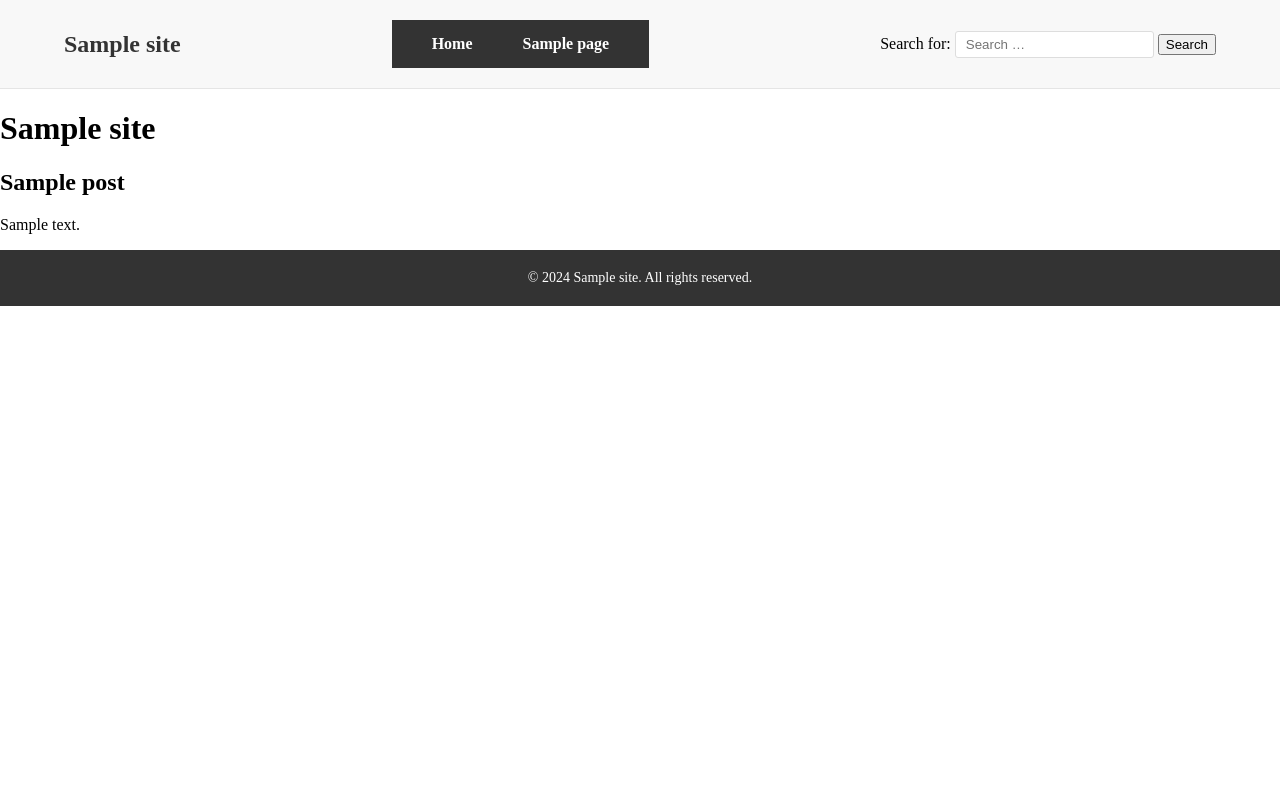
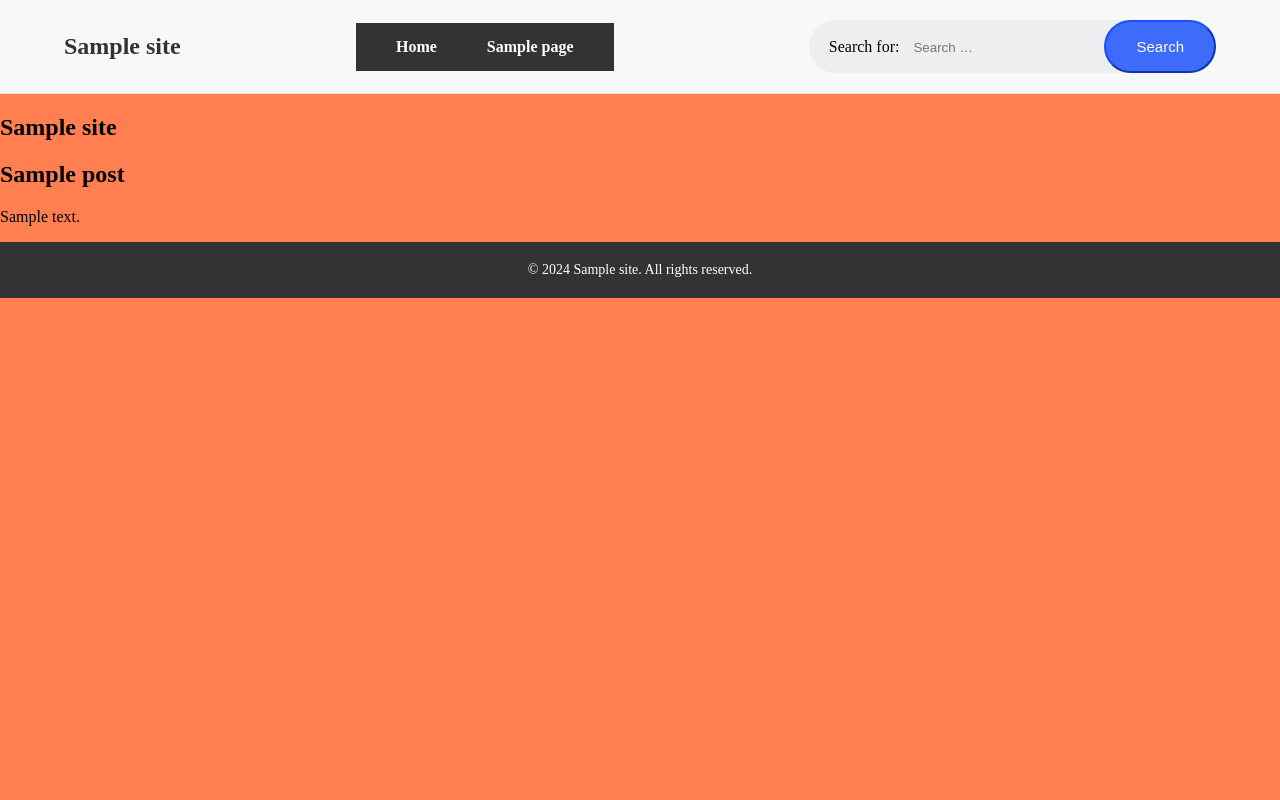
Before and after one commit to GustavssonMarcus/Social-Shopping, a WordPress theme: template my-theme/storefront/index.php in a window 1280 px wide. Run offline with PHP 8.4 and a stand-in for WordPress, Linux system fonts and the light colour scheme; the site name, menu and one post (Sample post) are stand-ins, and other content is empty.

Commit message:
Rensat kod och lagt till css style

```diff
--- a/my-theme/storefront/footer.php
+++ b/my-theme/storefront/footer.php
@@ -1,9 +1,6 @@
-<footer id="site-footer" class="site-footer">
+<footer class="site-footer">
     <div class="footer">
         <p>&copy; <?php echo date('Y'); ?> <?php bloginfo('name'); ?>. All rights reserved.</p>
     </div>
     <?php wp_footer(); ?>
 </footer>
-
-</body>
-</html>
--- a/my-theme/storefront/functions.php
+++ b/my-theme/storefront/functions.php
@@ -1,18 +1,8 @@
 <?php
-function mitt_tema_setup() {
-
-    add_theme_support('post-thumbnails');
-
-    register_nav_menus(array(
-        'primary' => __('Primary Menu', 'mitt-tema'),
-        'footer' => __('Footer Menu', 'mitt-tema'),
-    ));
-
-
-    add_theme_support('title-tag');
+function enqueue_theme_styles() {
+    wp_enqueue_style('main-styles', get_stylesheet_uri());
 }
-
-add_action('after_setup_theme', 'mitt_tema_setup');
+add_action('wp_enqueue_scripts', 'enqueue_theme_styles');
 ?>
 <?php
 add_action('form_on_page_template', 'mt_output_form', 10);
--- a/my-theme/storefront/header.php
+++ b/my-theme/storefront/header.php
@@ -1,12 +1,11 @@
 <!DOCTYPE html>
 <html <?php language_attributes(); ?>>
 <head>
-    <meta charset="<?php bloginfo('charset'); ?>">
-    <meta name="viewport" content="width=device-width, initial-scale=1">
-    <link rel="stylesheet" href="<?php bloginfo('stylesheet_url'); ?>">
+<meta charset="UTF-8">
+<meta name="viewport" content="width=device-width, initial-scale=1.0">
     <?php wp_head(); ?>
 </head>
-<body <?php body_class(); ?>>
+<body>
 
 <header id="site-header" class="site-header">
     <div class="container">
@@ -27,3 +26,6 @@
         </div>
     </div>
 </header>
+
+</body>
+</html>
--- a/my-theme/storefront/index.php
+++ b/my-theme/storefront/index.php
@@ -7,12 +7,13 @@
     <?php wp_head(); ?>
 </head>
 <body>
-	<?php get_header(); ?>
+    <div class="site-wrapper">
+        <?php get_header(); ?>
 
-<header id="header">
+<section id="header">
     <h1><?php bloginfo('name'); ?></h1>
     <p><?php bloginfo('description'); ?></p>
-</header>
+</section>
 
 
 <div id="content">
@@ -22,12 +23,12 @@
             the_title('<h2>', '</h2>');
             the_content();
         endwhile;
-    else :
-        echo '<p>No content found</p>';
+
     endif;
     ?>
 </div>
+<?php get_footer(); ?>
+</div>
 
-<?php get_footer(); ?>
 </body>
 </html>
--- a/my-theme/storefront/style.css
+++ b/my-theme/storefront/style.css
@@ -1,18 +1,15 @@
+/*!
+Theme Name:   My theme
+*/
+
 /* Grundläggande reset */
 body {
-    height: 100vh;
     margin: 0;
     padding: 0;
 }
-
-#page {
-    min-height: 100%;
-    display: flex;
-    flex-direction: column;
-}
-
-.site-content {
-    flex: 1;
+.site-wrapper {
+    background-color: coral;
+    height: 100vh;
 }
 /* Header Styles */
 .site-header {
@@ -72,12 +69,32 @@ body {
 
 .header-search {
     margin-left: 20px;
+    display: flex;
+    align-items: center;
+    justify-content: space-between;
+    background: #edeef0;
+    border-radius: 30px;
+    padding-left: 20px;
+
 }
 
 .header-search input[type="search"] {
-    padding: 5px 10px;
-    border: 1px solid #ddd;
-    border-radius: 3px;
+    flex: 1;
+    border: none;
+    outline: none;
+    background: transparent;
+    padding: 10px;
+}
+.search-form button {
+    border-color: rgb(23, 77, 255);;
+    outline: none;
+    padding: 16px 30px;
+    border-radius: 30px;
+    color: white;
+    background: rgb(63, 107, 250);
+    font-size: 15px;
+    cursor: pointer;
+    transition: 0.5s;
 }
 /* Footer Styles */
 .site-footer {
@@ -99,6 +116,6 @@ body {
 /* Container styling for centering content */
 .footer {
     max-width: 1200px;
-    margin: 0 auto; /* Centers the content */
-    padding: 0 20px; /* Adds padding for smaller screens */
+    margin: 0 auto;
+    padding: 0 20px;
 }
```
Also changed, not shown: my-theme/storefront/404.php (deleted, +0 -85 lines).
